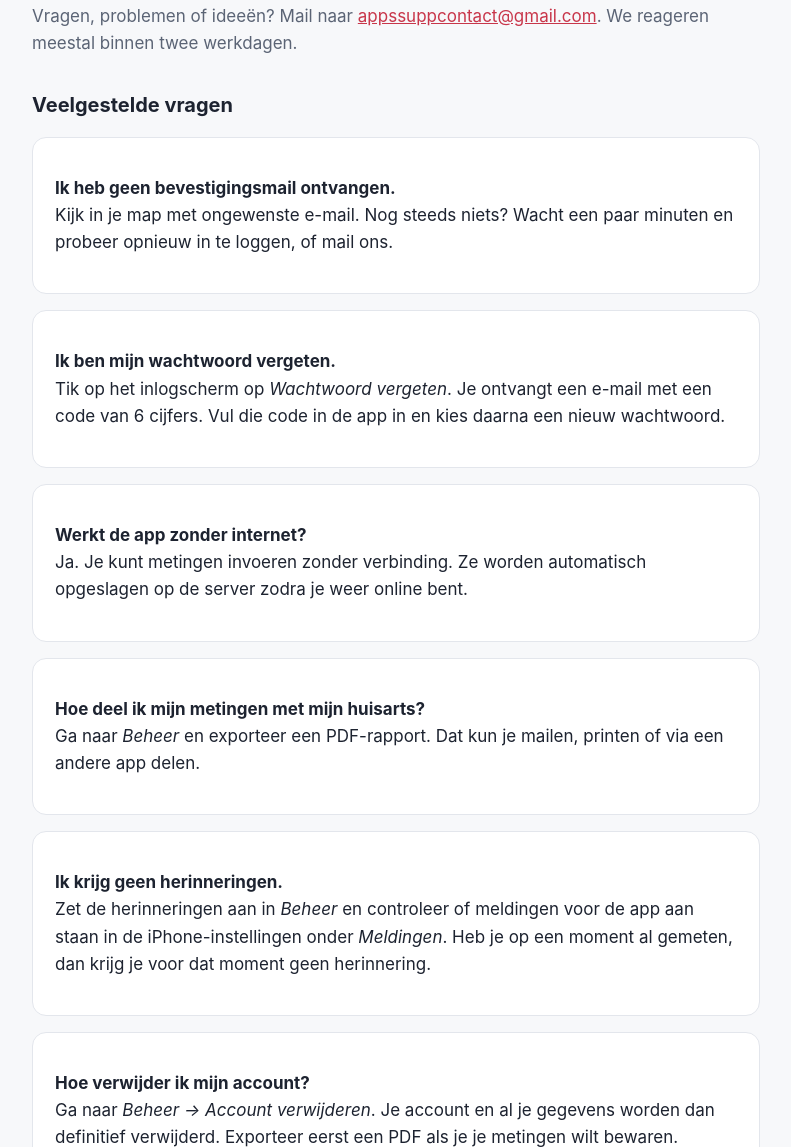
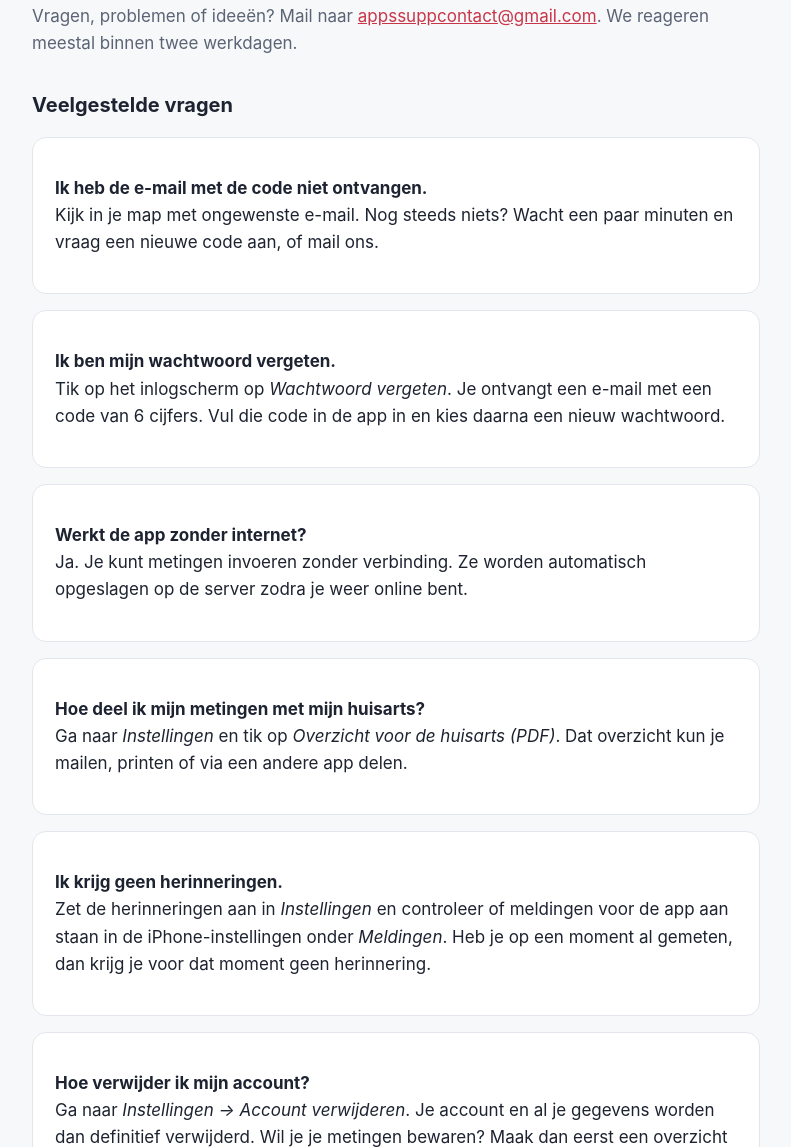
Before and after one commit to Eddu-del/bloeddruk-site, a plain HTML site: page support.html in a window 1280 px wide. Shown: the part 153-1300 px from the top of the page, without its empty margins (244-1035 px from the left). Drawn offline with Linux system fonts and the light colour scheme.

Commit message:
Support en privacy: teksten gelijk aan de vereenvoudigde app
'Beheer' heet nu 'Instellingen', PDF heet 'Overzicht voor de huisarts', en
er is geen bevestigingsmail meer bij het aanmaken van een account.

Co-Authored-By: Claude Opus 5.5 <noreply@anthropic.com>
Claude-Session: https://claude.ai/code/session_01JajpovSfp551FQMmKK5ErL

```diff
--- a/support.html
+++ b/support.html
@@ -16,8 +16,8 @@
 <h2>Veelgestelde vragen</h2>
 
 <div class="card">
-<p><strong>Ik heb geen bevestigingsmail ontvangen.</strong><br>
-Kijk in je map met ongewenste e-mail. Nog steeds niets? Wacht een paar minuten en probeer opnieuw in te loggen, of mail ons.</p>
+<p><strong>Ik heb de e-mail met de code niet ontvangen.</strong><br>
+Kijk in je map met ongewenste e-mail. Nog steeds niets? Wacht een paar minuten en vraag een nieuwe code aan, of mail ons.</p>
 </div>
 
 <div class="card">
@@ -32,17 +32,17 @@ Ja. Je kunt metingen invoeren zonder verbinding. Ze worden automatisch opgeslage
 
 <div class="card">
 <p><strong>Hoe deel ik mijn metingen met mijn huisarts?</strong><br>
-Ga naar <em>Beheer</em> en exporteer een PDF-rapport. Dat kun je mailen, printen of via een andere app delen.</p>
+Ga naar <em>Instellingen</em> en tik op <em>Overzicht voor de huisarts (PDF)</em>. Dat overzicht kun je mailen, printen of via een andere app delen.</p>
 </div>
 
 <div class="card">
 <p><strong>Ik krijg geen herinneringen.</strong><br>
-Zet de herinneringen aan in <em>Beheer</em> en controleer of meldingen voor de app aan staan in de iPhone-instellingen onder <em>Meldingen</em>. Heb je op een moment al gemeten, dan krijg je voor dat moment geen herinnering.</p>
+Zet de herinneringen aan in <em>Instellingen</em> en controleer of meldingen voor de app aan staan in de iPhone-instellingen onder <em>Meldingen</em>. Heb je op een moment al gemeten, dan krijg je voor dat moment geen herinnering.</p>
 </div>
 
 <div class="card">
 <p><strong>Hoe verwijder ik mijn account?</strong><br>
-Ga naar <em>Beheer → Account verwijderen</em>. Je account en al je gegevens worden dan definitief verwijderd. Exporteer eerst een PDF als je je metingen wilt bewaren.</p>
+Ga naar <em>Instellingen → Account verwijderen</em>. Je account en al je gegevens worden dan definitief verwijderd. Wil je je metingen bewaren? Maak dan eerst een overzicht (PDF).</p>
 </div>
 
 <h2>Geen medisch advies</h2>
```
Also changed, not shown: privacy.html (+4 -4 lines).
